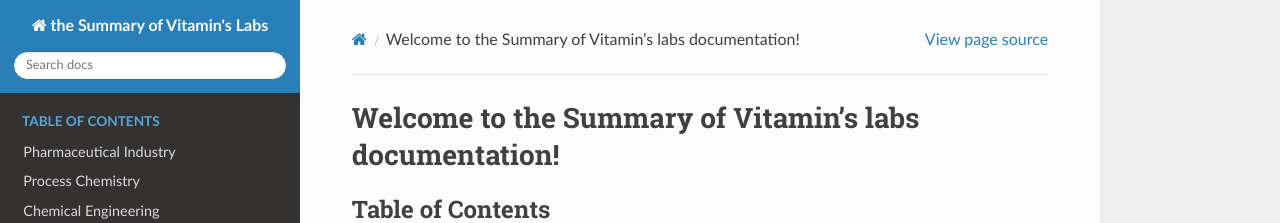
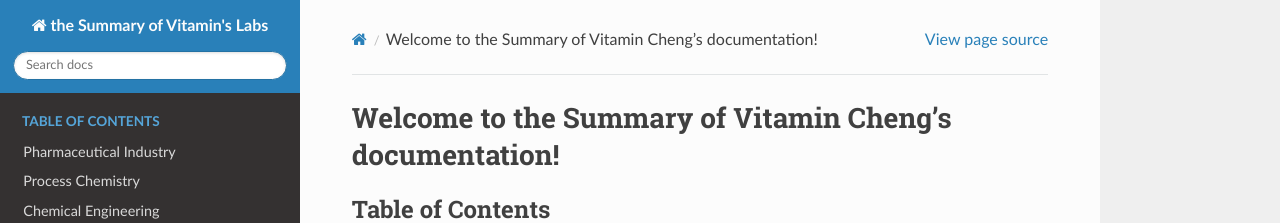
Before and after one commit to vitamincheng/summary, a Sphinx documentation site: the page built from source/index.rst, in a window 1280 px wide and 900 px high. Shown: the top 223 px of the window. Built offline with Sphinx 7.4.7 and the Read the Docs theme 3.1.0, drawn with Linux system fonts in a browser that asks for light colours.

Commit message:
change project name

```diff
--- a/source/About.rst
+++ b/source/About.rst
@@ -1,7 +1,7 @@
 About
 =========================================
 
-| Project : the Summary of Vitamin's Labs
+| Project : the Summary of Vitamin Cheng's Labs
 | Author  : Wen-Cheng Cheng
 | E-mail  : vitamin.cheng@gmail.com
 | Blog    : `https://vitamincheng.blogspot.com/  <https://vitamincheng.blogspot.com/>`_
--- a/source/index.rst
+++ b/source/index.rst
@@ -1,9 +1,9 @@
-.. the Summary of vitamin's labs documentation master file, created by
+.. the Summary of Vitamin Cheng's labs documentation master file, created by
    sphinx-quickstart on Thu Dec 15 11:04:45 2022.
    You can adapt this file completely to your liking, but it should at least
    contain the root `toctree` directive.
 
-Welcome to the Summary of Vitamin's labs documentation!
+Welcome to the Summary of Vitamin Cheng's documentation!
 ===============================================================
 
 .. toctree::
```
